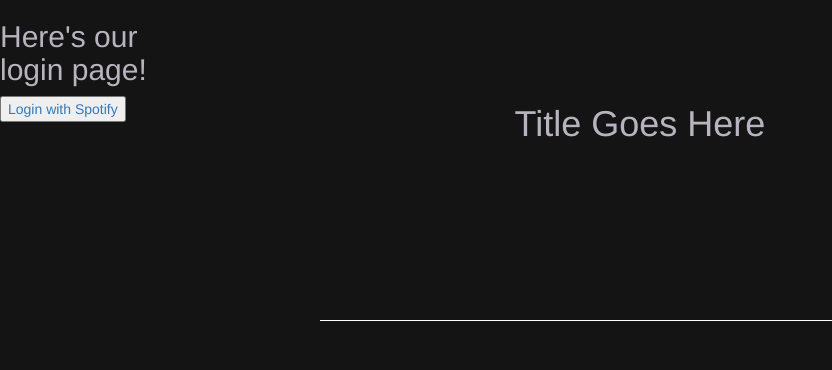
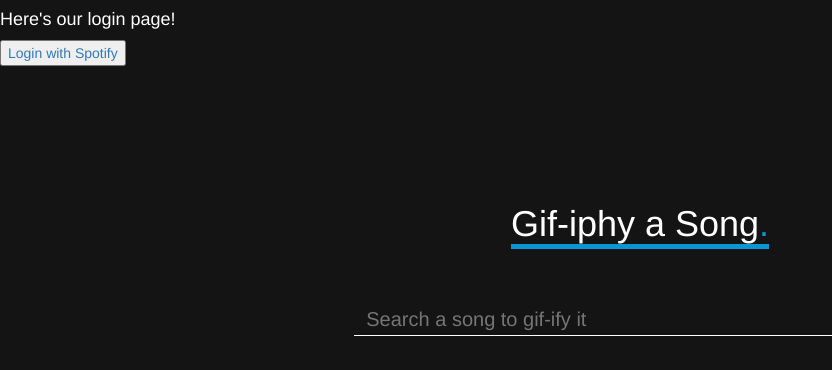
Before and after one commit to Matumbiroo/Matumbiroo, a React (Create React App) app in the folder client/: page /giphy in a window 1280 px wide. Shown: the top 370 px of the page, without its empty margins (0-832 px from the left). Built offline with nearby package versions, Linux system fonts and the light colour scheme; no server answers; what spotify-web-api-js would draw is missing.

Commit message:
finished transition on landing page, added styling to main login

```diff
--- a/client/src/index.css
+++ b/client/src/index.css
@@ -1,6 +1,7 @@
 body {
     background-color: #141414;
-    color: #B8B4Bf;
+    /* color: #B8B4Bf; */
+    color: white;
     /* font-family: 'Open Sans', sans-serif; */
 }
 
@@ -17,9 +18,11 @@ body {
 }
 
 .buttons {
+    position: relative;
     margin-top: 50px;
     text-align: right;
     margin-right: 15px;
+    z-index: 6;
 }
 
 .btn-login {
@@ -34,10 +37,10 @@ body {
     display: inline-block;
     text-transform: uppercase;
     color: white;
-    font-family: Gotham SSm,sans-serif;
     text-align: center;
-    outline-color: white;
-    outline-width: 1.5px;
+    outline: none;
+    /* outline-color: white;
+    outline-width: 1.5px; */
 }
 
 .btn-login:hover {
@@ -54,7 +57,7 @@ body {
     display: inline-block;
     height: 50px;
     width: 200px;
-    font-family: Gotham SSm,sans-serif;
+
     text-align: center;
     background-color: #0B95D4;
     /* color: #0b95d4; */
@@ -86,13 +89,17 @@ body {
     border-bottom: #0B95D4 5px solid;
 }
 
-.welcome h4 {
+/* .welcome h4 {
     padding-left: 25px;
     padding-bottom: 10px;
-}
+    font-weight: 100;
+} */
 
 .welcome p {
-    color: lightgrey;
+    font-size: 18px;
+    padding-left: 25px;
+    /* font-weight: 300 */
+    color: white;
 }
 
 .blue-period {
@@ -123,7 +130,7 @@ body {
     width: 330px;
 }
 
-input {
+.main input {
     background-color: transparent;
     margin-bottom: 15px;
     width: 100%;
@@ -190,6 +197,40 @@ input:hover::placeholder {
     color: #0B95D4;
 }
 
+.button-conf-login {
+    margin-top: 10px;
+    height: 30px;
+    width: 200px;
+    background-color: white;
+    color: black;
+    border: none;
+    text-transform: uppercase;
+    font-size: 9px;
+    font-weight: 500;
+    letter-spacing: 2.5px;
+    outline-color: white;
+    outline-width: 1.5px;
+    width: 100%;
+}
+
+.button-conf-login:hover {
+    background-color: #FFFF4F;
+}
+
+.login-form-default {
+    width: 330px;
+    left: 0;
+    padding-top: 72px;
+    transform: translateX(500%);
+    transition: transform 0.25s ease-in-out;
+}
+
+.login-form-show {
+    /* text-align: right; */
+    /* transform: translateX(0%); */
+    transform: translateX(245%);
+}
+
 /*----------------------------------GiphySearch----------------------------------*/
 
 .wrapper {
@@ -198,6 +239,15 @@ input:hover::placeholder {
     grid-template-rows: 2em 4em 16em repeat(3, 2em);
 }
 .search-bar {
+    padding-bottom: 5px;
+    padding-left: 12px;
+    font-size: 20px;
+    font-weight: 200;
+    outline-color: white;
+    outline-width: 1.5px;
+    background-color: transparent;
+    border: none;
+    border-bottom: 0.5px solid white;
     grid-row: 4;
     grid-column: 3 / 7;
 }
@@ -205,9 +255,19 @@ input:hover::placeholder {
     grid-column: 8;
 }
 .title {
+    padding-top: 100px;
     grid-row: 3;
     grid-column: 1 / 9;
     text-align: center;
+}
+
+.title h1 {
+    border-bottom: #0B95D4 5px solid;
+    display: inline-block;
+}
+
+.login {
+    width: 200px;
 }
 
 /*----------------------------------HomeComponent----------------------------------*/
--- a/client/src/main/routes/giphy-search-landing/GiphySearchComponent.js
+++ b/client/src/main/routes/giphy-search-landing/GiphySearchComponent.js
@@ -10,18 +10,20 @@ class GiphySearchComponent extends Component {
     render() {
     return (
         <div className="wrapper">
-            <h1 className="title">Title Goes Here</h1>
+            <div className="title">
+                <h1>Gif-iphy a Song<span className="blue-period">.</span></h1>
+            </div>
             <div className="login">
-                <h2>Here's our login page!</h2>
+                <h4>Here's our login page!</h4>
                 <a href="http://localhost:8080/login"><button className="login-btn">Login with Spotify</button></a>
             </div>
-            <input className="search-bar" type="text"/>
+            <input placeholder="Search a song to gif-ify it"className="search-bar" type="text"/>
         </div>
         )
     }
 }
 
-const mapStateToProps = (state)=> {
+const mapStateToProps = (state) => {
     return state;
 };
 
--- a/client/src/main/routes/main-login/LoginComponent.js
+++ b/client/src/main/routes/main-login/LoginComponent.js
@@ -8,16 +8,16 @@ class LoginComponent extends React.Component {
             <div className="row">
                 <div className="buttons">
                     <Link to="/giphy">
-                        <button className="btn-login">log in</button>
+                        <button onClick={this.props.toggleLogin}className="btn-login">log in</button>
                     </Link>
                     <button onClick={this.props.toggleShow}className="btn-signup">sign up</button>
                 </div>
             </div>
             <div className="welcome">
                 <h1>Welcome to <span className="matum-blue">Matumbiroo</span><span className="blue-period">.</span></h1>
-                <h4>See data about your <span className="matum-blue matum-underline">music</span><span className="blue-period">.</span></h4>
-                <h4>Gif-ify your <span className="matum-blue matum-underline">songs</span><span className="blue-period">.</span></h4>
-                <h4><span className="blue-period">/</span><span className="matum-blue"> mə ˈ tu:m ˌ bəru: </span><span className="blue-period">/</span></h4>
+                <p>See data about your <span className="matum-blue matum-underline">music</span><span className="blue-period">.</span></p>
+                <p>Gif-ify your <span className="matum-blue matum-underline">songs</span><span className="blue-period">.</span></p>
+                <p><span className="blue-period">/</span><span className="matum-blue"> mə ˈ tu:m ˌ bəru: </span><span className="blue-period">/</span></p>
             </div>
             <form className={`default-form ${this.props.className}`} >
                 <button onClick={this.props.toggleShow} className="button-hideform">></button>
@@ -27,6 +27,14 @@ class LoginComponent extends React.Component {
                 <input placeholder="Email" type="email"/>
                 <button className="button-conf-signup">Sign up</button>
             </form>
+            <div className={`login-form-default ${this.props.loginClassName}`}>
+                <form>
+                    <h3 className="form-signup-text">/ Log In /</h3>
+                    <input placeholder="Username or Email"type="text"/>
+                    <input placeholder="Password"type="password"/>
+                    <button className="button-conf-login">Log in</button>
+                </form>
+            </div>
         </div>
         )
     }
--- a/client/src/main/routes/main-login/LoginContainer.js
+++ b/client/src/main/routes/main-login/LoginContainer.js
@@ -5,22 +5,41 @@ class LoginContainer extends React.Component {
     constructor() {
         super();
         this.state = {
-            className: null
+            className: "",
+            loginClassName: ""
         }
     }
-    toggleShow = () => {
+    toggleShow = (e) => {
+        e.preventDefault();
         this.setState((prevState) => {
             return {
-                className: prevState.className === "show-form" ? null : "show-form"
+                className: prevState.className === "show-form" ? "default-form" : "show-form",
+                loginClassName: "login-form-default"
             }
         })
     }
+    toggleLogin = (e) => {
+        e.preventDefault();
+        this.setState((prevState) => {
+            return {
+                className: "default-form",
+                loginClassName: prevState.loginClassName === "login-form-show" ? "login-form-default" : "login-form-show"
+            }
+        })
+    }
+    toggleShowMusic = () => {
 
+    }
+    toggleShowSongs = () => {
+
+    }
     render() {
         return (
             <LoginComponent
-                toggleShow={this.toggleShow}
-                className={this.state.className}
+                toggleLogin = {this.toggleLogin}
+                toggleShow = {this.toggleShow}
+                className = {this.state.className}
+                loginClassName = {this.state.loginClassName}
             />
         )
     }
```
